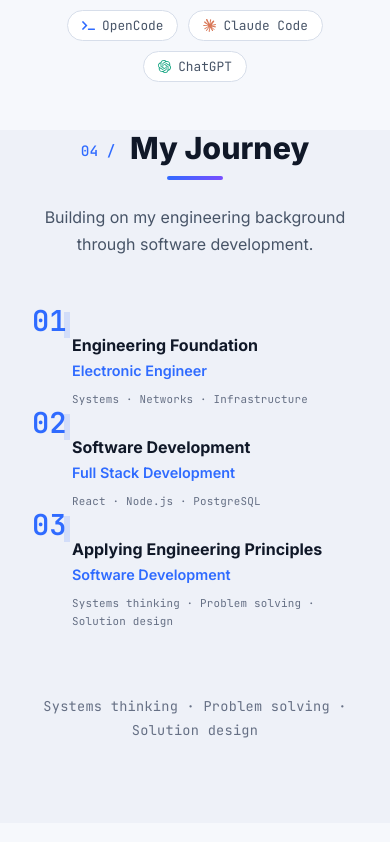
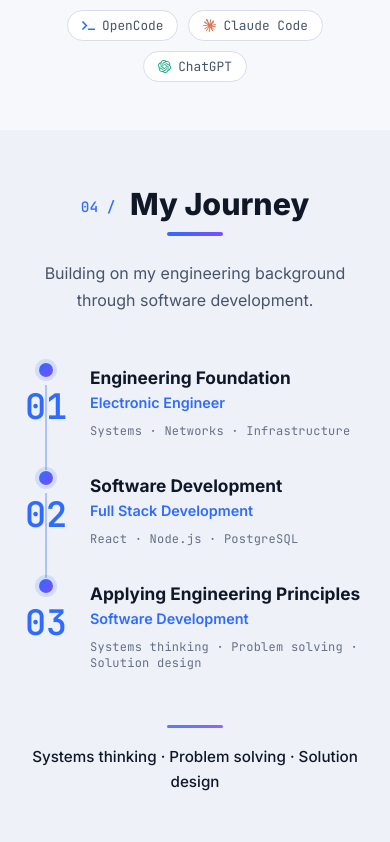
Before and after one commit to AlexandroCamacho1000/alejandrocamachodev, a React (Vite) app: page / in a window 390 px wide. Shown: the part 6342-7184 px from the top of the page. Built offline with nearby package versions, Linux system fonts and the light colour scheme.

Commit message:
revert: My Journey timeline to previous editorial design (horizontal/vertical with connecting line)

```diff
--- a/src/components/MyJourney/MyJourney.css
+++ b/src/components/MyJourney/MyJourney.css
@@ -1,226 +1,171 @@
-.journey-section {
+.experience {
   background: var(--bg-secondary);
-  padding: 0 24px 80px;
-}
-
-.journey-header {
-  max-width: 1040px;
-  margin: 0 auto 48px;
-  text-align: center;
 }
 
 .journey-timeline {
   position: relative;
+  display: grid;
+  grid-template-columns: repeat(3, 1fr);
+  gap: 32px;
   max-width: 1040px;
-  margin: 0 auto;
+  margin: 56px auto 0;
 }
 
-/* Horizontal connecting line (desktop) */
 .journey-timeline::before {
   content: "";
   position: absolute;
-  top: 72px;
+  top: 62px;
   left: calc(100% / 6);
   right: calc(100% / 6);
   height: 2px;
+  border-radius: 2px;
   background: linear-gradient(
     90deg,
-    transparent,
-    color-mix(in srgb, var(--accent) 40%, transparent) 15%,
-    color-mix(in srgb, var(--accent) 40%, transparent) 50%,
-    color-mix(in srgb, var(--accent) 40%, transparent) 85%,
-    transparent
+    color-mix(in srgb, var(--accent) 8%, transparent),
+    color-mix(in srgb, var(--accent) 55%, transparent) 18%,
+    color-mix(in srgb, var(--accent) 55%, transparent) 82%,
+    color-mix(in srgb, var(--accent) 8%, transparent)
   );
 }
 
-.journey-stages {
-  display: grid;
-  grid-template-columns: repeat(3, 1fr);
-  gap: 40px;
-  position: relative;
-  z-index: 1;
-}
-
-.journey-stage {
+.journey-step {
   display: flex;
   flex-direction: column;
   align-items: center;
   text-align: center;
-  padding-top: 100px; /* space for the line above */
 }
 
-.journey-stage-marker {
-  position: relative;
+.journey-rail {
   display: flex;
   flex-direction: column;
   align-items: center;
-  margin-bottom: 24px;
 }
 
-.journey-stage-number {
+.journey-step-num {
+  height: 42px;
   font-family: var(--font-mono);
-  font-size: 2.4rem;
+  font-size: 2.6rem;
   font-weight: 700;
-  line-height: 1;
+  line-height: 42px;
   color: var(--accent);
-  margin-bottom: 8px;
+  margin-bottom: 14px;
 }
 
-.journey-stage-dot {
+.journey-node {
   width: 14px;
   height: 14px;
   border-radius: 50%;
   background: var(--gradient);
   box-shadow: 0 0 0 4px color-mix(in srgb, var(--accent) 15%, transparent);
-  position: relative;
-  z-index: 1;
 }
 
-.journey-stage-content {
-  max-width: 280px;
-  margin: 0 auto;
+.journey-stage {
+  font-size: 1.08rem;
+  font-weight: 700;
+  color: var(--text-primary);
+  margin-top: 20px;
+  margin-bottom: 6px;
 }
 
-.journey-stage-title {
-  font-size: 1.1rem;
-  font-weight: 700;
-  color: var(--text-primary);
-  margin: 24px 0 6px;
-  line-height: 1.3;
-}
-
-.journey-stage-label {
+.journey-label {
   color: var(--accent);
   font-size: 0.9rem;
   font-weight: 600;
-  margin-bottom: 16px;
+  margin-bottom: 12px;
 }
 
-.journey-stage-techs {
+.journey-tech {
   font-family: var(--font-mono);
-  font-size: 0.72rem;
+  font-size: 0.75rem;
+  letter-spacing: 0.02em;
   color: var(--text-muted);
-  letter-spacing: 0.02em;
-  line-height: 1.6;
 }
 
 .journey-closing {
-  margin: 64px auto 0;
+  margin: 44px auto 0;
   max-width: 700px;
+  padding-top: 22px;
+  position: relative;
   text-align: center;
-  font-family: var(--font-mono);
-  font-size: 0.85rem;
-  color: var(--text-muted);
-  letter-spacing: 0.02em;
-  line-height: 1.8;
+  color: var(--text-primary);
+  font-size: 1rem;
+  font-weight: 500;
+  line-height: 1.7;
 }
 
-/* Mobile / Tablet */
+.journey-closing::before {
+  content: "";
+  display: block;
+  width: 56px;
+  height: 3px;
+  border-radius: 2px;
+  margin: 0 auto 16px;
+  background: var(--gradient);
+  opacity: 0.85;
+}
+
 @media (max-width: 900px) {
+  .journey-timeline {
+    grid-template-columns: 1fr;
+    gap: 40px;
+    max-width: 560px;
+    margin-top: 44px;
+  }
+
   .journey-timeline::before {
     display: none;
   }
 
-  .journey-stages {
-    grid-template-columns: 1fr;
-    gap: 48px;
-    max-width: 520px;
-    margin: 40px auto 0;
+  .journey-step {
+    flex-direction: row;
+    align-items: flex-start;
+    text-align: left;
+    gap: 18px;
+  }
+
+  .journey-rail {
+    position: relative;
+    width: 52px;
+    flex-shrink: 0;
+  }
+
+  .journey-step-num {
+    order: 2;
+    height: auto;
+    font-size: 2.2rem;
+    line-height: 1;
+    margin-top: 12px;
+    margin-bottom: 0;
+  }
+
+  .journey-node {
+    order: 1;
   }
 
   .journey-stage {
-    padding-top: 0;
-    display: flex;
-    flex-direction: column;
-    align-items: flex-start;
-    text-align: left;
-    gap: 16px;
-    position: relative;
+    margin-top: 4px;
   }
 
-  .journey-stage::before {
+  .journey-step:not(:last-child) .journey-rail::after {
     content: "";
     position: absolute;
-    left: 8px;
-    top: 48px;
-    bottom: -24px;
+    top: 22px;
+    bottom: -46px;
+    left: calc(50% - 1px);
     width: 2px;
-    background: linear-gradient(
-      180deg,
-      transparent,
-      color-mix(in srgb, var(--accent) 35%, transparent) 20%,
-      color-mix(in srgb, var(--accent) 35%, transparent) 80%,
-      transparent
-    );
-  }
-
-  .journey-stage:last-child::before {
-    display: none;
-  }
-
-  .journey-marker {
-    display: flex;
-    flex-direction: column;
-    align-items: flex-start;
-    gap: 6px;
-    position: relative;
-    padding-left: 16px;
-    z-index: 1;
-  }
-
-  .journey-stage-number {
-    font-family: var(--font-mono);
-    font-size: 1.8rem;
-    font-weight: 700;
-    line-height: 1;
-    color: var(--accent);
-    margin-bottom: -4px;
-  }
-
-  .journey-stage-dot {
-    width: 12px;
-    height: 12px;
-    border-radius: 50%;
-    background: var(--gradient);
-    box-shadow: 0 0 0 3px color-mix(in srgb, var(--accent) 15%, transparent);
-  }
-
-  .journey-stage-content {
-    margin-left: 40px;
-    max-width: none;
-  }
-
-  .journey-stage-title {
-    font-size: 1.05rem;
-    margin-top: 0;
-  }
-
-  .journey-stage-label {
-    margin-bottom: 12px;
-  }
-
-  .journey-stage-techs {
-    font-size: 0.7rem;
+    background: color-mix(in srgb, var(--accent) 35%, transparent);
   }
 }
 
 @media (max-width: 600px) {
   .journey-timeline {
-    padding: 0 8px;
+    gap: 32px;
+    margin-top: 36px;
   }
 
-  .journey-stage-title {
-    font-size: 1rem;
-  }
-
-  .journey-stage-techs {
-    font-size: 0.68rem;
+  .journey-closing {
+    margin-top: 36px;
+    padding-top: 18px;
+    font-size: 0.95rem;
   }
 }
-
-/* Reduced motion */
-@media (prefers-reduced-motion: reduce) {
-  .journey-stage-wrapper {
-    transition: none !important;
-  }
-}
--- a/src/components/MyJourney/MyJourney.jsx
+++ b/src/components/MyJourney/MyJourney.jsx
@@ -2,19 +2,19 @@ import './MyJourney.css';
 import { useLanguage } from '../../i18n/useLanguage';
 import { useReveal } from '../../hooks/useReveal';
 
-function JourneyStage({ stage }) {
+function JourneyStep({ stage }) {
   const ref = useReveal();
 
   return (
-    <div className="journey-stage-wrapper" ref={ref}>
-      <div className="journey-stage-node">
-        <span className="journey-stage-number">{stage.num}</span>
-        <span className="journey-stage-dot" />
+    <div className="journey-step" ref={ref}>
+      <div className="journey-rail">
+        <span className="journey-step-num">{stage.num}</span>
+        <span className="journey-node" />
       </div>
-      <div className="journey-stage-content">
-        <h3 className="journey-stage-title">{stage.title}</h3>
-        <p className="journey-stage-label">{stage.label}</p>
-        <p className="journey-stage-techs">{stage.tags.join(' · ')}</p>
+      <div className="journey-step-body">
+        <h3 className="journey-stage">{stage.title}</h3>
+        <p className="journey-label">{stage.label}</p>
+        <p className="journey-tech">{stage.tags.join(' · ')}</p>
       </div>
     </div>
   );
@@ -26,15 +26,13 @@ function MyJourney() {
   const stages = t('journey.stages');
 
   return (
-    <section className="journey-section" id="journey">
-      <header className="journey-header" ref={gridRef}>
-        <h2 className="section-title" data-index="04">{t('journey.title')}</h2>
-        <p className="section-subtitle">{t('journey.subtitle')}</p>
-      </header>
+    <section className="experience" id="journey">
+      <h2 className="section-title" data-index="04">{t('journey.title')}</h2>
+      <p className="section-subtitle">{t('journey.subtitle')}</p>
 
-      <div className="journey-timeline">
-        {stages.map((stage, index) => (
-          <JourneyStage key={stage.num} stage={stage} index={index} total={stages.length} />
+      <div className="journey-timeline" ref={gridRef}>
+        {stages.map((stage) => (
+          <JourneyStep key={stage.num} stage={stage} />
         ))}
       </div>
 
```
